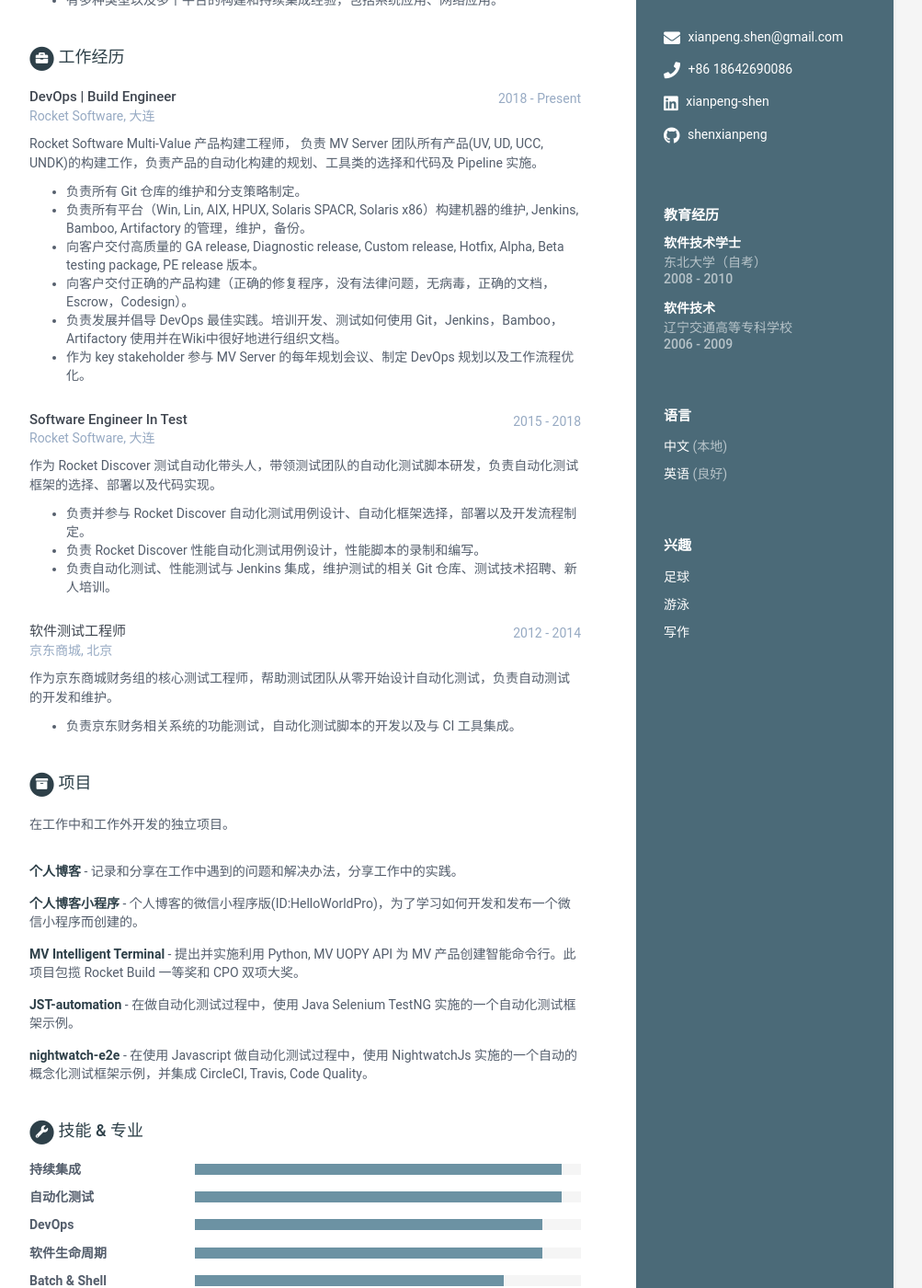
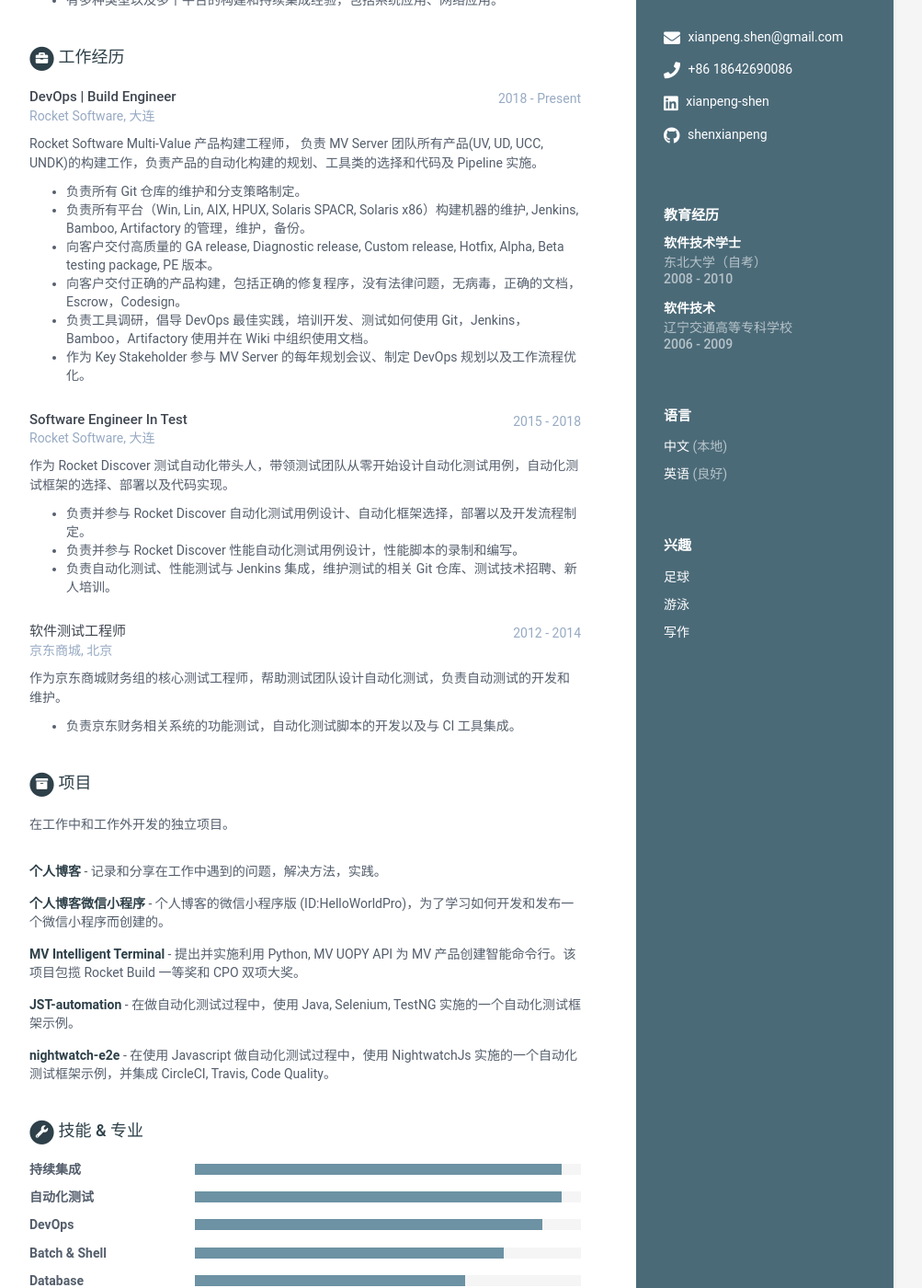
Before and after one commit to shenxianpeng/resume-cn, a Jekyll site: the page built from index.html, in a window 1280 px wide and 1400 px high, scrolled down 267 px. Shown: the whole window at 92% size, without its empty margins (168-1171 px from the left). Built offline with Jekyll 4.4.1, drawn with Linux system fonts in a browser that asks for light colours; some of the changed text lies outside the part shown.

Commit message:
update resume

```diff
--- a/_data/data.yml
+++ b/_data/data.yml
@@ -43,9 +43,9 @@ sidebar:
 career-profile:
     title: 个人总结
     summary: |
-      - 九年软件测试经验，曾在东软、京东商城、Rocket Software 从事软件测试，自动化测试和性能测试测试。负责产品的自动化设计、实施和集成。
-      - 有持久的学习热情和学习能力，从测试转为开发，主导产品的的自动化构建、发布、DevOps 基础设施建设，帮助开发解决开发中的痛点。
-      - 了解整个软件生命周期，熟悉产品测试，研发，构建、发布流程，DevOps工具类的选择，精通持续集成。
+      - 九年软件测试经验，曾在东软、京东商城、Rocket Software 从事软件测试。负责过产品自动化测试和性能测试测试，包括自动化设计、实施和集成。
+      - 持久的学习热情和学习能力，从测试转为开发，主导产品的的自动化构建、发布、DevOps 基础设施建设，帮助开发解决开发中的痛点。
+      - 了解整个软件生命周期，熟悉产品测试、研发、构建、发布流程、DevOps工具类的选择，精通持续集成。
       - 有多种类型以及多个平台的构建和持续集成经验，包括系统应用、网络应用。
 
 education:
@@ -68,26 +68,26 @@ experiences:
 
           - 负责所有 Git 仓库的维护和分支策略制定。
           - 负责所有平台（Win, Lin, AIX, HPUX, Solaris SPACR, Solaris x86）构建机器的维护, Jenkins, Bamboo, Artifactory 的管理，维护，备份。
-          - 向客户交付高质量的 GA release, Diagnostic release, Custom release, Hotfix, Alpha, Beta testing package, PE release 版本。
-          - 向客户交付正确的产品构建（正确的修复程序，没有法律问题，无病毒，正确的文档，Escrow，Codesign）。
-          - 负责发展并倡导 DevOps 最佳实践。培训开发、测试如何使用 Git，Jenkins，Bamboo，Artifactory 使用并在Wiki中很好地进行组织文档。
-          - 作为 key stakeholder 参与 MV Server 的每年规划会议、制定 DevOps 规划以及工作流程优化。
+          - 向客户交付高质量的 GA release, Diagnostic release, Custom release, Hotfix, Alpha, Beta testing package, PE 版本。
+          - 向客户交付正确的产品构建，包括正确的修复程序，没有法律问题，无病毒，正确的文档，Escrow，Codesign。
+          - 负责工具调研，倡导 DevOps 最佳实践，培训开发、测试如何使用 Git，Jenkins，Bamboo，Artifactory 使用并在 Wiki 中组织使用文档。
+          - 作为 Key Stakeholder 参与 MV Server 的每年规划会议、制定 DevOps 规划以及工作流程优化。
 
     - role: Software Engineer In Test
       time: 2015 - 2018
       company: Rocket Software, 大连
       details: |
-        作为 Rocket Discover 测试自动化带头人，带领测试团队的自动化测试脚本研发，负责自动化测试框架的选择、部署以及代码实现。
+        作为 Rocket Discover 测试自动化带头人，带领测试团队从零开始设计自动化测试用例，自动化测试框架的选择、部署以及代码实现。
 
           - 负责并参与 Rocket Discover 自动化测试用例设计、自动化框架选择，部署以及开发流程制定。
-          - 负责 Rocket Discover 性能自动化测试用例设计，性能脚本的录制和编写。
+          - 负责并参与 Rocket Discover 性能自动化测试用例设计，性能脚本的录制和编写。
           - 负责自动化测试、性能测试与 Jenkins 集成，维护测试的相关 Git 仓库、测试技术招聘、新人培训。
 
     - role: 软件测试工程师
       time: 2012 - 2014
       company: 京东商城, 北京
       details: |
-        作为京东商城财务组的核心测试工程师，帮助测试团队从零开始设计自动化测试，负责自动测试的开发和维护。
+        作为京东商城财务组的核心测试工程师，帮助测试团队设计自动化测试，负责自动测试的开发和维护。
 
           - 负责京东财务相关系统的功能测试，自动化测试脚本的开发以及与 CI 工具集成。
 
@@ -99,23 +99,23 @@ projects:
     assignments:
       - title: 个人博客
         link: "https://shenxianpeng.github.io/"
-        tagline: "记录和分享在工作中遇到的问题和解决办法，分享工作中的实践。"
+        tagline: "记录和分享在工作中遇到的问题，解决方法，实践。"
 
-      - title: 个人博客小程序
+      - title: 个人博客微信小程序
         link: "#"
-        tagline: "个人博客的微信小程序版(ID:HelloWorldPro)，为了学习如何开发和发布一个微信小程序而创建的。"
+        tagline: "个人博客的微信小程序版 (ID:HelloWorldPro)，为了学习如何开发和发布一个微信小程序而创建的。"
 
       - title: MV Intelligent Terminal
         link: "#"
-        tagline: "提出并实施利用 Python, MV UOPY API 为 MV 产品创建智能命令行。此项目包揽 Rocket Build 一等奖和 CPO 双项大奖。"
+        tagline: "提出并实施利用 Python, MV UOPY API 为 MV 产品创建智能命令行。该项目包揽 Rocket Build 一等奖和 CPO 双项大奖。"
 
       - title: JST-automation
         link: "https://github.com/shenxianpeng/JST-automation"
-        tagline: "在做自动化测试过程中，使用 Java Selenium TestNG 实施的一个自动化测试框架示例。"
+        tagline: "在做自动化测试过程中，使用 Java, Selenium, TestNG 实施的一个自动化测试框架示例。"
 
       - title: nightwatch-e2e
         link: "https://github.com/nightwatchjs-cn/nightwatch-e2e"
-        tagline: "在使用 Javascript 做自动化测试过程中，使用 NightwatchJs 实施的一个自动的概念化测试框架示例，并集成 CircleCI, Travis, Code Quality。"
+        tagline: "在使用 Javascript 做自动化测试过程中，使用 NightwatchJs 实施的一个自动化测试框架示例，并集成 CircleCI, Travis, Code Quality。"
 
 skills:
     title: 技能 &amp; 专业
@@ -130,13 +130,10 @@ skills:
       - name: DevOps
         level: 90%
 
-      - name: 软件生命周期
-        level: 90%
-
       - name: Batch & Shell
         level: 80%
 
-      - name: Database (SQL & NoSQL)
+      - name: Database
         level: 70%
 
       - name: Java & Python
```
